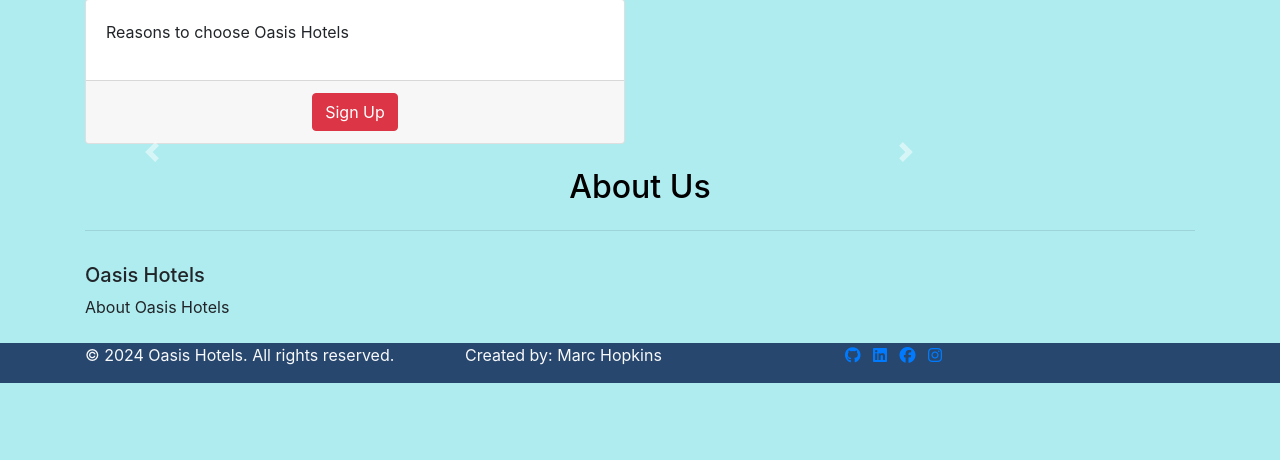
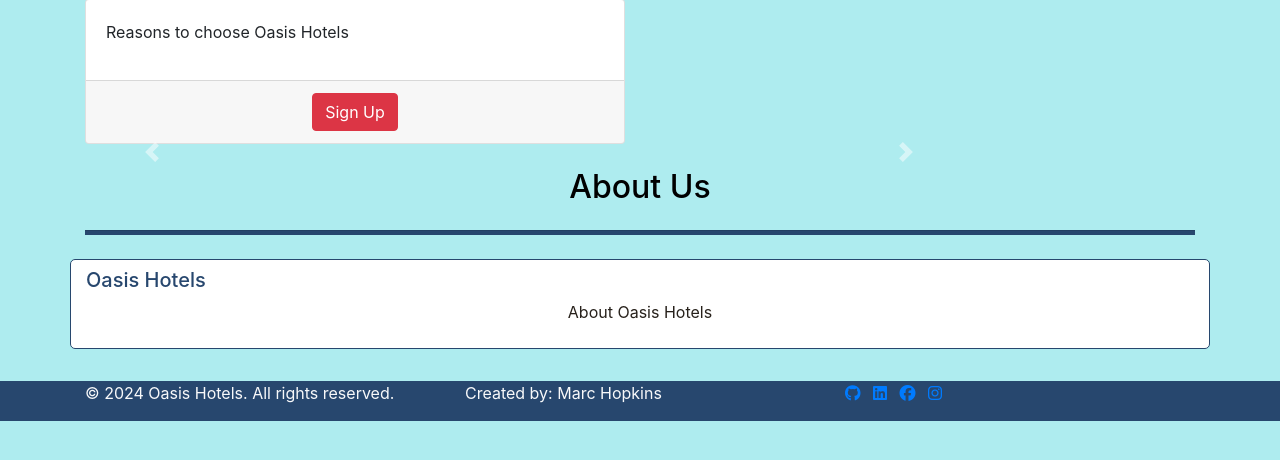
Before and after one commit to Marchopkins96/oasis-hotels, a Django app: page / in a window 1280 px wide. Shown: the part 137-597 px from the top of the page. Run offline with Django 4.2, Linux system fonts and the light colour scheme; data that the repository does not hold is empty; some libraries are stand-ins or nearby versions.

Commit message:
Add about us styles

```diff
--- a/static/css/style.css
+++ b/static/css/style.css
@@ -65,6 +65,30 @@ body {
     color: #fff;
 }
 
+/* About section */
+
+.section-title {
+    color: #27476e;
+}
+
+.about-section p,
+.lake-tale-section p {
+    color: #27211b;
+    text-align: center;
+}
+
+.about-row {
+    border: 1px solid #27476e;
+    border-radius: 5px;
+    margin-bottom: 2rem;
+    background-color: #ffffff;
+}
+
+hr {
+    height: 4px;
+    background-color: #27476e;
+}
+
 /* Footer */
 
 footer {
```
